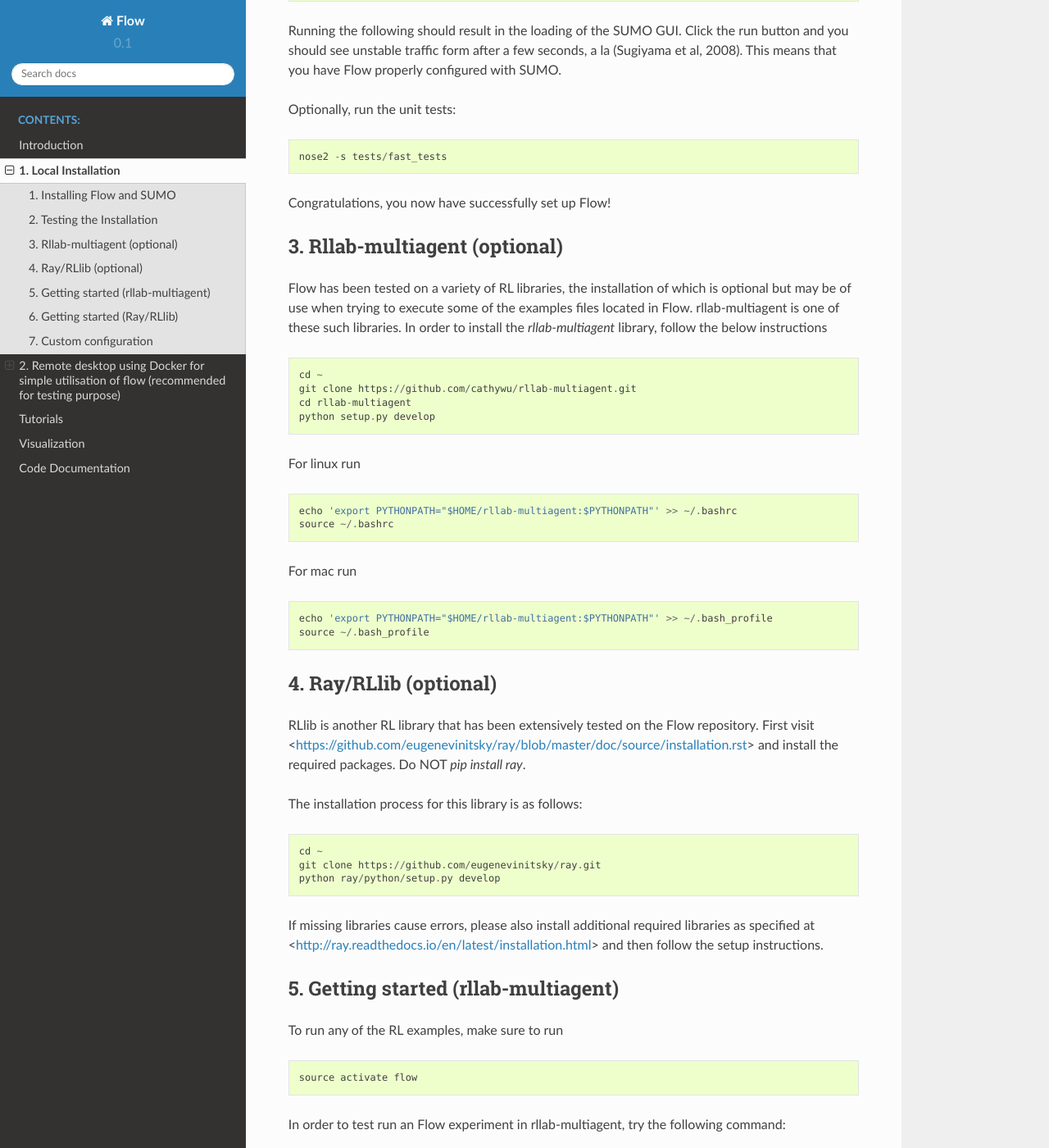
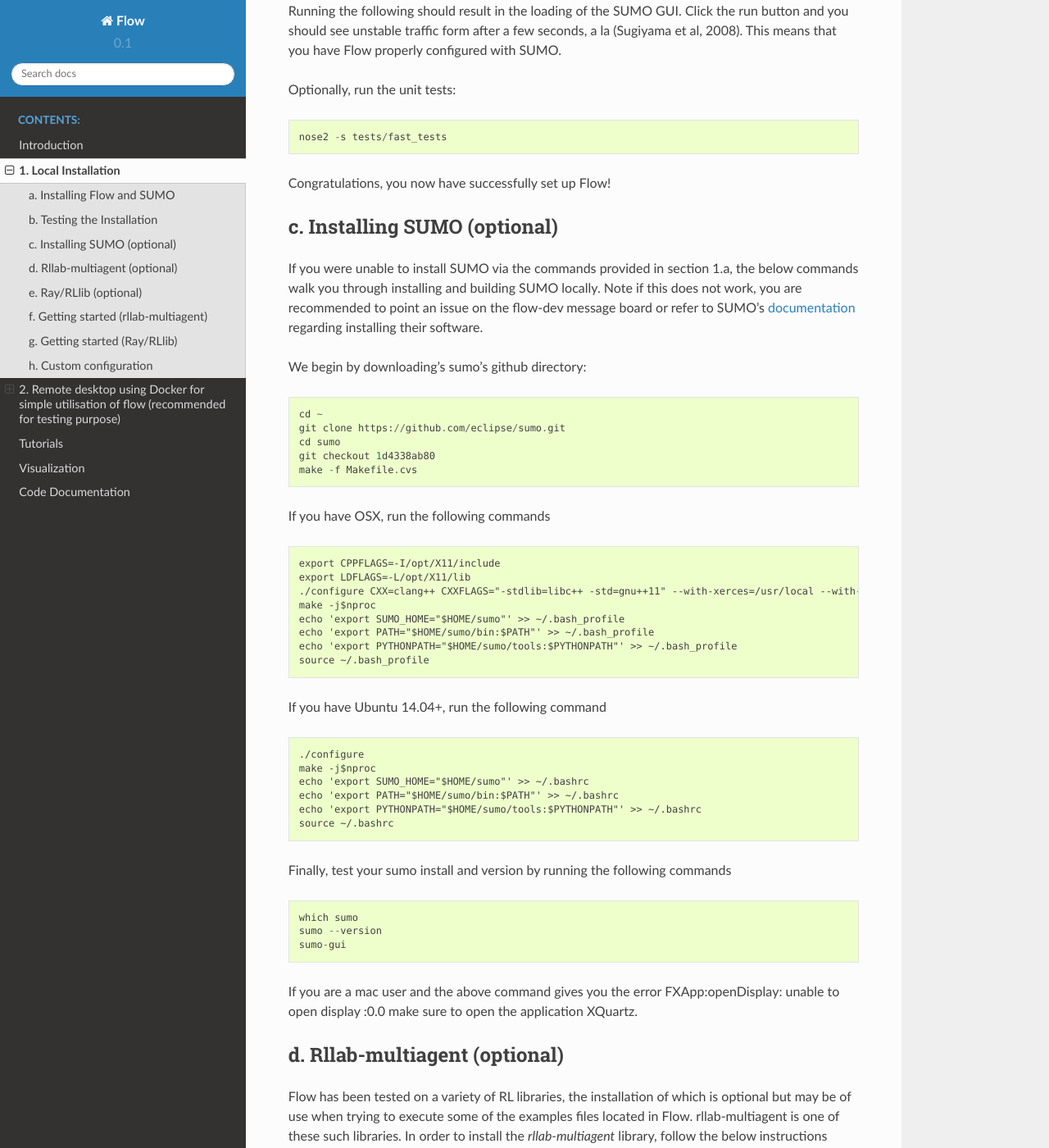
Before and after one commit to flow-project/flow, a Sphinx documentation site: the page built from docs/source/flow_setup.rst, in a window 1280 px wide and 1400 px high, scrolled down 2305 px. Shown: the whole window at 82% size. Built offline with Sphinx 7.4.7 and the Read the Docs theme 2.0.0, drawn with Linux system fonts in a browser that asks for light colours; formulas are drawn with MathJax 3; some of the changed text lies outside the part shown.

Commit message:
minor changes

```diff
--- a/docs/source/flow_setup.rst
+++ b/docs/source/flow_setup.rst
@@ -55,9 +55,11 @@
 
     scripts/setup_sumo_osx.sh
 
-If you are using an unsupported operating system (e.g. Arch Linux), you will
-have to personally build the SUMO binary files. For more, please refer to
-SUMO's documentation `here <http://sumo.dlr.de/wiki/Installing/Linux_Build>`_.
+If you are using an unsupported operating system (e.g. Arch Linux), or the
+binaries provided by the above scripts are no compatible with your machine, you
+will have to personally build the SUMO binary files. For more, please see
+section 1.c or refer to SUMO's
+`documentation <http://sumo.dlr.de/wiki/Installing/Linux_Build>`_.
 
 Next, create a conda environment and install Flow and SUMO's python tools
 within the environment. This can be done by running the below script.
@@ -70,12 +72,8 @@
     # install flow within the environment
     python setup.py develop
 
-This is recommended for all users, unless you have an unsupported operating
-systems (e.g. Arch Linux), in which case you will have to personally build the
-SUMO binary files. For more, please refer to SUMO's documentation
-`here <http://sumo.dlr.de/wiki/Installing/Linux_Build>`_.
 
-2. Testing the Installation
+b. Testing the Installation
 ===========================
 
 Once the above modules have been successfully installed, we can test the
@@ -105,8 +103,62 @@
 
 Congratulations, you now have successfully set up Flow!
 
+c. Installing SUMO (optional)
+=============================
 
-3. Rllab-multiagent (optional)
+If you were unable to install SUMO via the commands provided in section 1.a,
+the below commands walk you through installing and building SUMO locally. Note
+if this does not work, you are recommended to point an issue on the flow-dev
+message board or refer to SUMO's
+`documentation <http://sumo.dlr.de/wiki/Installing/Linux_Build>`_ regarding
+installing their software.
+
+We begin by downloading's sumo's github directory:
+
+::
+
+    cd ~
+    git clone https://github.com/eclipse/sumo.git
+    cd sumo
+    git checkout 1d4338ab80
+    make -f Makefile.cvs
+
+If you have OSX, run the following commands
+
+::
+
+    export CPPFLAGS=-I/opt/X11/include
+    export LDFLAGS=-L/opt/X11/lib
+    ./configure CXX=clang++ CXXFLAGS="-stdlib=libc++ -std=gnu++11" --with-xerces=/usr/local --with-proj-gdal=/usr/local
+    make -j$nproc
+    echo 'export SUMO_HOME="$HOME/sumo"' >> ~/.bash_profile
+    echo 'export PATH="$HOME/sumo/bin:$PATH"' >> ~/.bash_profile
+    echo 'export PYTHONPATH="$HOME/sumo/tools:$PYTHONPATH"' >> ~/.bash_profile
+    source ~/.bash_profile
+
+If you have Ubuntu 14.04+, run the following command
+
+::
+
+    ./configure
+    make -j$nproc
+    echo 'export SUMO_HOME="$HOME/sumo"' >> ~/.bashrc
+    echo 'export PATH="$HOME/sumo/bin:$PATH"' >> ~/.bashrc
+    echo 'export PYTHONPATH="$HOME/sumo/tools:$PYTHONPATH"' >> ~/.bashrc
+    source ~/.bashrc
+
+Finally, test your sumo install and version by running the following commands
+
+::
+
+    which sumo
+    sumo --version
+    sumo-gui
+
+If you are a mac user and the above command gives you the error FXApp:openDisplay: unable to open display :0.0 make sure to open the application XQuartz.
+
+
+d. Rllab-multiagent (optional)
 ==============================
 Flow has been tested on a variety of RL libraries, the installation of which is
 optional but may be of use when trying to execute some of the examples files
@@ -134,7 +186,7 @@
     echo 'export PYTHONPATH="$HOME/rllab-multiagent:$PYTHONPATH"' >> ~/.bash_profile
     source ~/.bash_profile
 
-4. Ray/RLlib (optional)
+e. Ray/RLlib (optional)
 =======================
 RLlib is another RL library that has been extensively tested on the Flow
 repository.
@@ -154,7 +206,7 @@
 <http://ray.readthedocs.io/en/latest/installation.html> and
 then follow the setup instructions.
 
-5. Getting started (rllab-multiagent)
+f. Getting started (rllab-multiagent)
 =====================================
 
 To run any of the RL examples, make sure to run
@@ -174,7 +226,7 @@
 rllab-multiagent.
 
 
-6. Getting started (Ray/RLlib)
+g. Getting started (Ray/RLlib)
 ==============================
 
 See `getting started with RLlib <http://ray.readthedocs.io/en/latest/rllib.html#getting-started>`_ for sample commands.
@@ -210,7 +262,7 @@
     ray teardown scripts/ray_autoscale.yaml
 
 
-7. Custom configuration
+h. Custom configuration
 =======================
 
 You may define user-specific config parameters as follows
@@ -248,7 +300,7 @@
     5° For rllab : source activate flow-rllab and python flow/examples/rllab/figure_eight.py ( first time, run it twice)
 
 
-2. Notebooks and tutorial
+b. Notebooks and tutorial
 =========================
 
 In the docker desktop
```
Also changed, not shown: other parts of docs/source/flow_setup.rst (+2 -2 lines).
